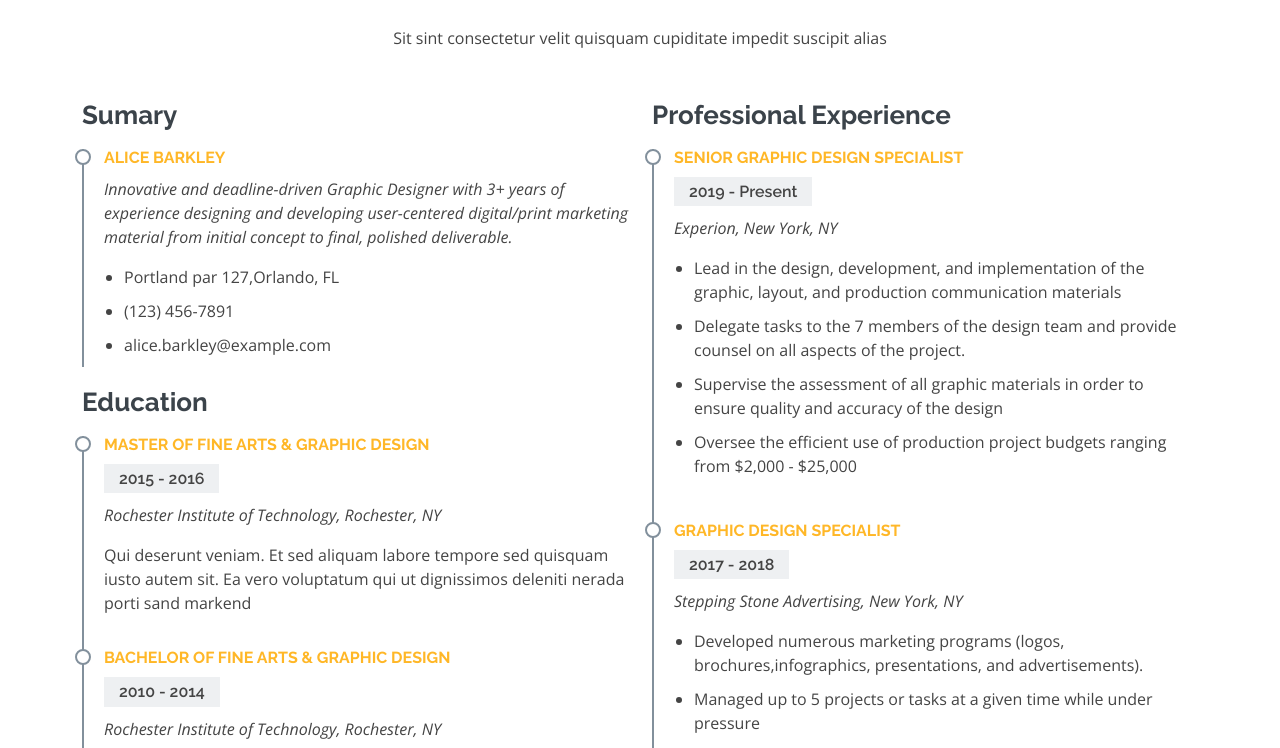
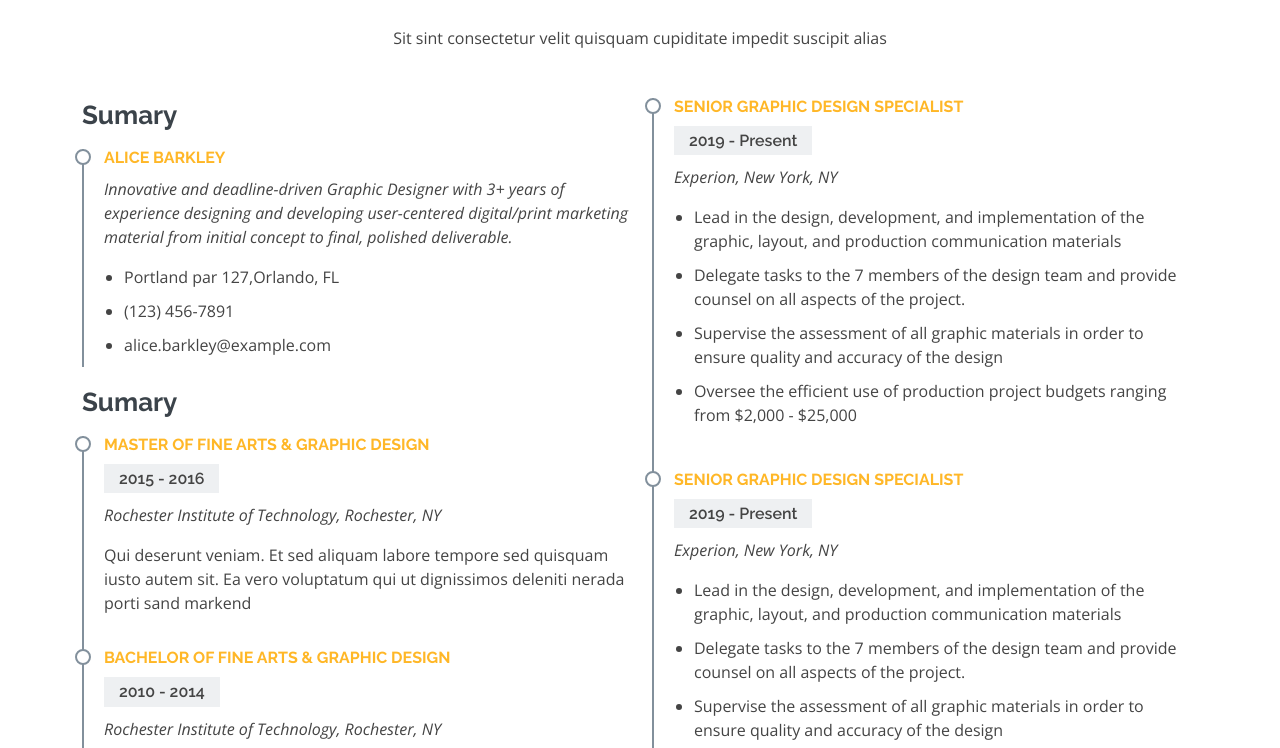
Before and after one commit to Yeasin2021/reacttemplate, a React (Create React App) app: page / in a window 1280 px wide. Shown: the part 1585-2333 px from the top of the page. Built offline with nearby package versions, Linux system fonts and the light colour scheme; data requests are answered from the project's data file.

Commit message:
Resume modify by hooks complite

```diff
--- a/src/components/Resume.js
+++ b/src/components/Resume.js
@@ -1,10 +1,10 @@
 import React,{useState,useEffect} from 'react';
-import ResumeData from '../data/Resume.json';
+import item from '../data/Resume.json';
 import Data from '../data/TestTwo.json';
 
 const Resume = () => {
-  // console.log(ResumeData[0].Sumary[0])
-  // console.log(ResumeData)
+  // console.log(item.)
+  // console.log(item)
   const [items,setItems] = useState(null);
   useEffect(()=>{
     fetch("http://localhost:8000/resume")
@@ -24,59 +24,59 @@ const Resume = () => {
 
         {/* <div className="row">
           <div className="col-lg-6">
-            <h3 className="resume-title">{ResumeData[0].Sumary[0].title_one}</h3>
+            <h3 className="resume-title">{item..title_one}</h3>
             <div className="resume-item pb-0">
-              <h4>{ResumeData[0].Sumary[1].key_word_one}</h4>
-              <p><em>{ResumeData[0].Sumary[2].details}</em></p>
+              <h4>{item.[1].key_word_one}</h4>
+              <p><em>{item.[2].details}</em></p>
               <p>
               <ul>
-                <li>{ResumeData[0].Sumary[3].address}</li>
-                <li>{ResumeData[0].Sumary[4].phone}</li>
-                <li>{ResumeData[0].Sumary[5].mail}</li>
+                <li>{item.[3].address}</li>
+                <li>{item.[4].phone}</li>
+                <li>{item.[5].mail}</li>
               </ul>
               </p>
             </div>
 
-            <h3 className="resume-title">{ResumeData[0].Education[0].title_one}</h3>
+            <h3 className="resume-title">{item.Education.title_one}</h3>
             <div className="resume-item">
-              <h4>{ResumeData[0].Education[1].degree1}</h4>
-              <h5>{ResumeData[0].Education[2].session1}</h5>
-              <p><em>{ResumeData[0].Education[3].innstitue1}</em></p>
-              <p>{ResumeData[0].Education[4].details1}</p>
+              <h4>{item.Education[1].degree1}</h4>
+              <h5>{item.Education[2].session1}</h5>
+              <p><em>{item.Education[3].innstitue1}</em></p>
+              <p>{item.Education[4].details1}</p>
             </div>
             <div className="resume-item">
-              <h4>{ResumeData[0].Education[5].degree2}</h4>
-              <h5>{ResumeData[0].Education[6].session2}</h5>
-              <p><em>{ResumeData[0].Education[7].innstitue2}</em></p>
-              <p>{ResumeData[0].Education[8].details2}</p>
+              <h4>{item.Education[5].degree2}</h4>
+              <h5>{item.Education[6].session2}</h5>
+              <p><em>{item.Education[7].innstitue2}</em></p>
+              <p>{item.Education[8].details2}</p>
             </div>
 
           </div>
           <div className="col-lg-6">
-            <h3 className="resume-title">{ResumeData[0].experience_1[0].title}</h3>
+            <h3 className="resume-title">{item.experience_1.title}</h3>
             <div className="resume-item">
-              <h4>{ResumeData[0].experience_1[1].resume_item_1}</h4>
-              <h5>{ResumeData[0].experience_1[2].resume_item_2}</h5>
-              <p><em>{ResumeData[0].experience_1[3].resume_item_3}</em></p>
+              <h4>{item.experience_1[1].resume_item_1}</h4>
+              <h5>{item.experience_1[2].resume_item_2}</h5>
+              <p><em>{item.experience_1[3].resume_item_3}</em></p>
               <p>
               <ul>
-                <li>{ResumeData[0].experience_1[4].des_1}</li>
-                <li>{ResumeData[0].experience_1[5].des_2}</li>
-                <li>{ResumeData[0].experience_1[6].des_3}</li>
-                <li>{ResumeData[0].experience_1[7].des_4}</li>
+                <li>{item.experience_1[4].des_1}</li>
+                <li>{item.experience_1[5].des_2}</li>
+                <li>{item.experience_1[6].des_3}</li>
+                <li>{item.experience_1[7].des_4}</li>
               </ul>
               </p>
             </div>
             <div className="resume-item">
-              <h4>{ResumeData[0].experience_2[0].resume_item_1}</h4>
-              <h5>{ResumeData[0].experience_2[1].resume_item_2}</h5>
-              <p><em>{ResumeData[0].experience_2[2].resume_item_3}</em></p>
+              <h4>{item.experience_2.resume_item_1}</h4>
+              <h5>{item.experience_2[1].resume_item_2}</h5>
+              <p><em>{item.experience_2[2].resume_item_3}</em></p>
               <p>
               <ul>
-                <li>{ResumeData[0].experience_2[3].des_1}</li>
-                <li>{ResumeData[0].experience_2[4].des_2}</li>
-                <li>{ResumeData[0].experience_2[5].des_3}</li>
-                <li>{ResumeData[0].experience_2[6].des_4}</li>
+                <li>{item.experience_2[3].des_1}</li>
+                <li>{item.experience_2[4].des_2}</li>
+                <li>{item.experience_2[5].des_3}</li>
+                <li>{item.experience_2[6].des_4}</li>
               </ul>
               </p>
             </div>
@@ -92,59 +92,59 @@ const Resume = () => {
             <div>
               <div className="row">
                 <div className="col-lg-6">
-                  <h3 className="resume-title">{ResumeData[0].Sumary[0].title_one}</h3>
+                  <h3 className="resume-title">{item.title_one}</h3>
                   <div className="resume-item pb-0">
-                    <h4>{ResumeData[0].Sumary[1].key_word_one}</h4>
-                    <p><em>{ResumeData[0].Sumary[2].details}</em></p>
+                    <h4>{item.key_word_one}</h4>
+                    <p><em>{item.details}</em></p>
                     <p>
                     <ul>
-                      <li>{ResumeData[0].Sumary[3].address}</li>
-                      <li>{ResumeData[0].Sumary[4].phone}</li>
-                      <li>{ResumeData[0].Sumary[5].mail}</li>
+                      <li>{item.address}</li>
+                      <li>{item.phone}</li>
+                      <li>{item.mail}</li>
                     </ul>
                     </p>
                   </div>
 
-                  <h3 className="resume-title">{ResumeData[0].Education[0].title_one}</h3>
+                  <h3 className="resume-title">{item.title_one}</h3>
                   <div className="resume-item">
-                    <h4>{ResumeData[0].Education[1].degree1}</h4>
-                    <h5>{ResumeData[0].Education[2].session1}</h5>
-                    <p><em>{ResumeData[0].Education[3].innstitue1}</em></p>
-                    <p>{ResumeData[0].Education[4].details1}</p>
+                    <h4>{item.degree1}</h4>
+                    <h5>{item.session1}</h5>
+                    <p><em>{item.innstitue1}</em></p>
+                    <p>{item.details1}</p>
                   </div>
                   <div className="resume-item">
-                    <h4>{ResumeData[0].Education[5].degree2}</h4>
-                    <h5>{ResumeData[0].Education[6].session2}</h5>
-                    <p><em>{ResumeData[0].Education[7].innstitue2}</em></p>
-                    <p>{ResumeData[0].Education[8].details2}</p>
+                    <h4>{item.degree2}</h4>
+                    <h5>{item.session2}</h5>
+                    <p><em>{item.innstitue2}</em></p>
+                    <p>{item.details2}</p>
                   </div>
 
                 </div>
                 <div className="col-lg-6">
-                  <h3 className="resume-title">{ResumeData[0].experience_1[0].title}</h3>
+                  <h3 className="resume-title">{item.title}</h3>
                   <div className="resume-item">
-                    <h4>{ResumeData[0].experience_1[1].resume_item_1}</h4>
-                    <h5>{ResumeData[0].experience_1[2].resume_item_2}</h5>
-                    <p><em>{ResumeData[0].experience_1[3].resume_item_3}</em></p>
+                    <h4>{item.resume_item_1}</h4>
+                    <h5>{item.resume_item_2}</h5>
+                    <p><em>{item.resume_item_3}</em></p>
                     <p>
                     <ul>
-                      <li>{ResumeData[0].experience_1[4].des_1}</li>
-                      <li>{ResumeData[0].experience_1[5].des_2}</li>
-                      <li>{ResumeData[0].experience_1[6].des_3}</li>
-                      <li>{ResumeData[0].experience_1[7].des_4}</li>
+                      <li>{item.des_1}</li>
+                      <li>{item.des_2}</li>
+                      <li>{item.des_3}</li>
+                      <li>{item.des_4}</li>
                     </ul>
                     </p>
                   </div>
                   <div className="resume-item">
-                    <h4>{ResumeData[0].experience_2[0].resume_item_1}</h4>
-                    <h5>{ResumeData[0].experience_2[1].resume_item_2}</h5>
-                    <p><em>{ResumeData[0].experience_2[2].resume_item_3}</em></p>
+                    <h4>{item.resume_item_1}</h4>
+                    <h5>{item.resume_item_2}</h5>
+                    <p><em>{item.resume_item_3}</em></p>
                     <p>
                     <ul>
-                      <li>{ResumeData[0].experience_2[3].des_1}</li>
-                      <li>{ResumeData[0].experience_2[4].des_2}</li>
-                      <li>{ResumeData[0].experience_2[5].des_3}</li>
-                      <li>{ResumeData[0].experience_2[6].des_4}</li>
+                      <li>{item.des_1}</li>
+                      <li>{item.des_2}</li>
+                      <li>{item.des_3}</li>
+                      <li>{item.des_4}</li>
                     </ul>
                     </p>
                   </div>
```
